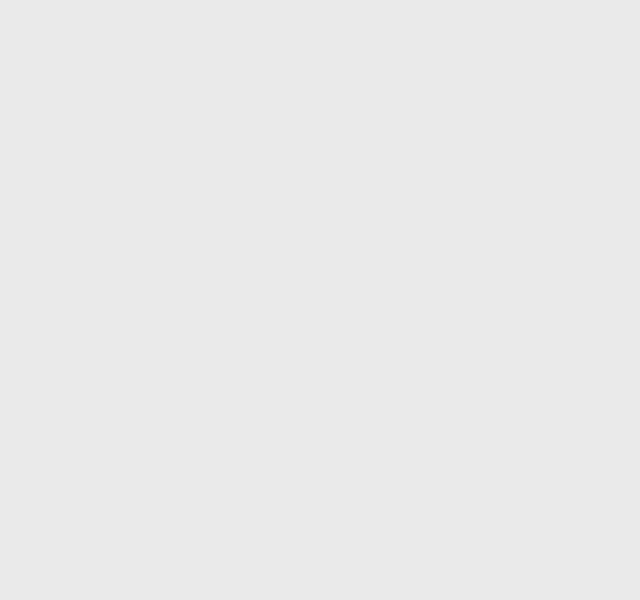
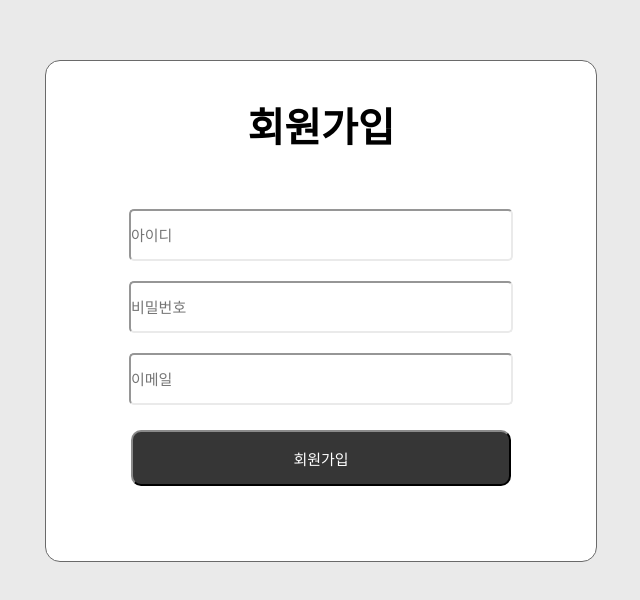
Before and after one commit to castle9612/project_x_stock_project, a React (Create React App) app: page /membership in a window 1280 px wide. Shown: the part 140-740 px from the top of the page, without its empty margins (319-959 px from the left). Built offline with nearby package versions, Linux system fonts and the light colour scheme.

Commit message:
회원가입 추가

```diff
--- a/src/components/main.js
+++ b/src/components/main.js
@@ -4,7 +4,12 @@ function Main() {
 
   return (
     <div id="App">
-
+        <div id="header">
+        </div>
+        <div id="chart">
+        </div>
+        <div id="contents">
+        </div>
     </div>
   );
 }
--- a/src/components/membership.js
+++ b/src/components/membership.js
@@ -4,7 +4,19 @@ function Membership() {
 
   return (
     <div id="App">
-
+        <div id="header"/>
+        <div id="body">
+            <form id="MembershipForm">
+                <h2>회원가입</h2>
+                <input type="text" name="userID" placeholder="아이디"/><hr/>
+                <input type="text" name="userPW" placeholder="비밀번호"/><hr/>
+                <input type="text" name="userEmail" placeholder="이메일"/><hr/>
+                <button type="submit" id="membership_btn">
+                    <span>회원가입</span>
+                </button>
+            </form>
+        </div>
+        <div id="footer"/>
     </div>
   );
 }
--- a/src/css/membership.css
+++ b/src/css/membership.css
@@ -0,0 +1,56 @@
+hr{
+    border:0;
+}
+
+#header{
+    width:100%;
+    height:200px;
+}
+
+#MembershipForm{
+    width: 550px;
+    height: 500px;
+    background-color:#FFFFFF;
+    margin: 0 auto;
+    border-radius:15px;
+    border: 1px solid #6A6A6A;
+}
+
+#MembershipForm>h2{
+    text-align:center;
+    font-size:40px;
+    margin-top:35px;
+    margin-bottom:55px;
+}
+
+#MembershipForm>input{
+    display:block;
+    width: 380px;
+    height: 48px;
+    background-color: #FFFFFF;
+    margin:10px auto;
+    border-color: #EAEAEA;
+    border-radius: 5px;
+    font-size: 15px;
+    color:#6A6A6A;
+    box-shadow: none;
+}
+
+#MembershipForm>button{
+    display:block;
+    width: 380px;
+    height: 56px;
+    background-color: #363636;
+    margin:15px auto;
+    border-color: #363636;
+    border-radius: 10px;
+
+    font-size: 15px;
+    color:#FFFFFF;
+    box-shadow: none;
+}
+
+#footer{
+    width:100%;
+    height: calc(100vh - 700px);
+}
```
